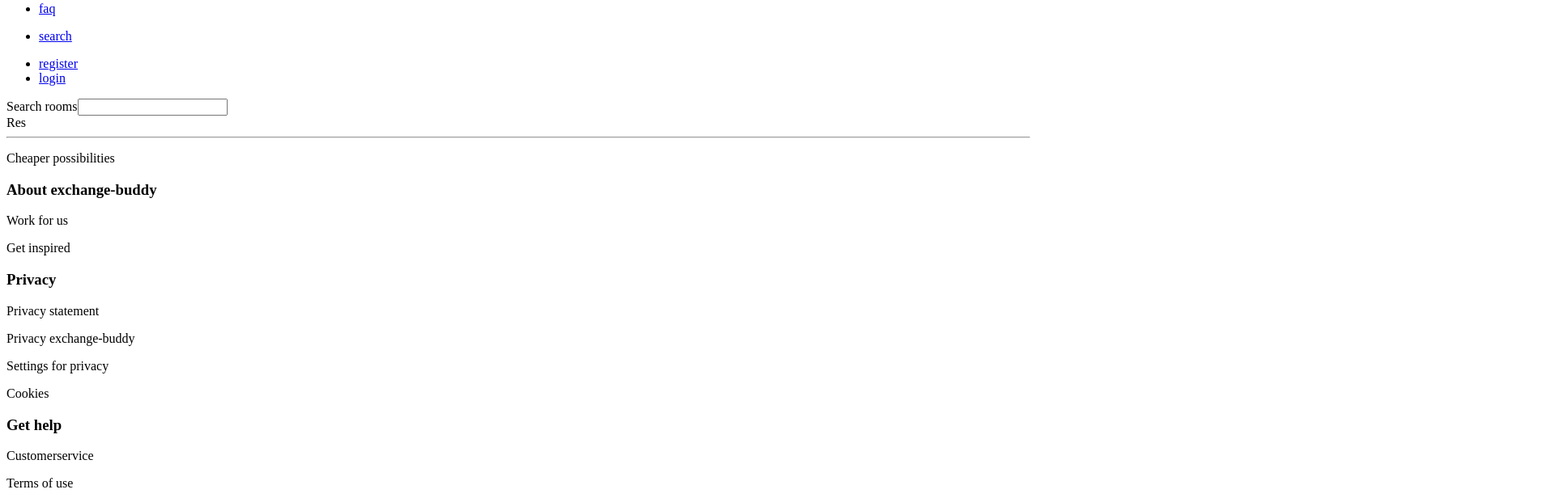
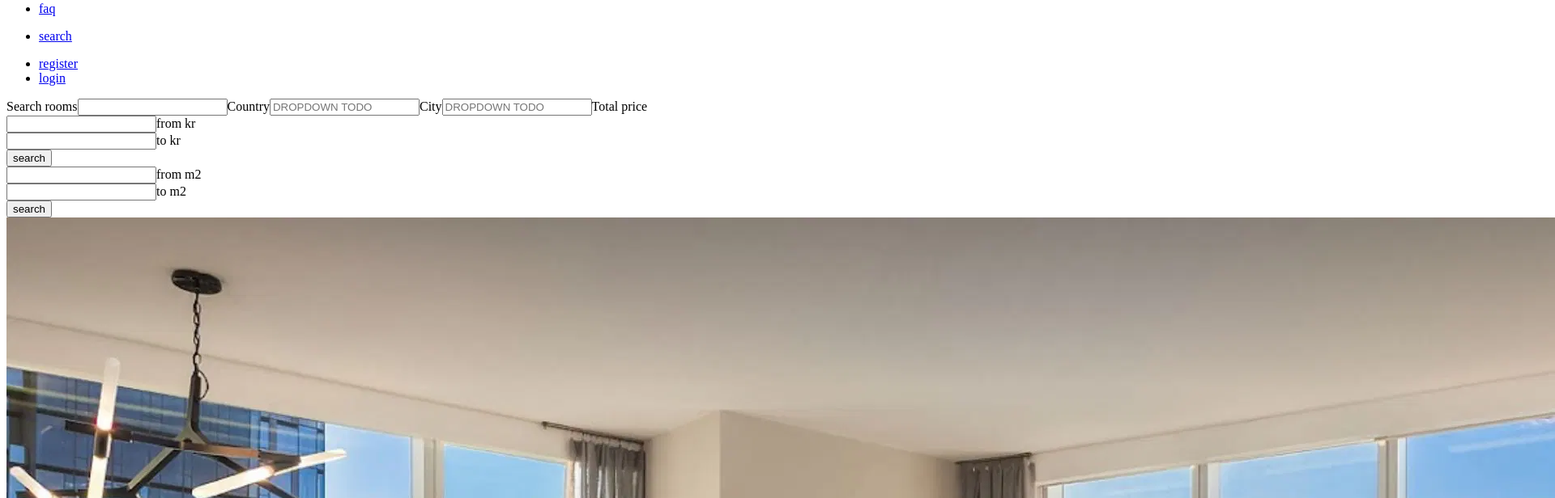
Before and after one commit to haraldnilsen/exchange-buddy, a React (Create React App) app in the folder student-frontend/: page /search in a window 1280 px wide. Shown: the part 380-996 px from the top of the page at 81% size, 1920 px wide, since content can reach past the window. Built offline with nearby package versions, Linux system fonts and the light colour scheme; the HTML template or start-up script is replaced by a standard one.

Commit message:
kakemann

```diff
--- a/student-frontend/package.json
+++ b/student-frontend/package.json
@@ -11,6 +11,7 @@
     "@types/react": "^18.0.28",
     "@types/react-dom": "^18.0.11",
     "axios": "^1.3.4",
+    "flowbite": "^1.6.4",
     "react": "^18.2.0",
     "react-dom": "^18.2.0",
     "react-icons": "^4.8.0",
--- a/student-frontend/src/components/Footer.tsx
+++ b/student-frontend/src/components/Footer.tsx
@@ -55,8 +55,8 @@ const Footer : React.FC = () => {
                 </div>
                 <div className="flex-col mx-8 mt-8">
                     <p>Innholdet er beskyttet etter åndsverkloven. Regelmessig, systematisk eller kontinuerlig innhenting, lagring, indeksering, </p>
-                    <p>distribusjon og all annen form for sammenstilling av data tillates ikke uten eksplisitt, skriftlig tillatelse fra FINN.no. © 1996–2023 FINN.no</p>
-                    <p>AS</p>
+                    <p>distribusjon og all annen form for sammenstilling av data tillates ikke uten eksplisitt, skriftlig tillatelse fra exchange-buddy.com.</p>
+                    <p> © 2023–2023 exchange-buddy.com AS</p>
                 </div>
             </div>
         </>
--- a/student-frontend/src/pages/SearchRoom.tsx
+++ b/student-frontend/src/pages/SearchRoom.tsx
@@ -15,6 +15,7 @@ const SearchRoom : React.FC = () => {
     const [roomates, setRomates] = useState("");
     const [wifi, setWifi] = useState(false);
     const [appliances, setAppliances] = useState("");
+    const [roomsize, setRoomsize] = useState("");
 
     /* Other state hooks */
 
@@ -23,17 +24,72 @@ const SearchRoom : React.FC = () => {
             <Navbar />
 
             {/* Container */}
-            <div className="flex justify-center items-center mt-32">
+            <div className="flex justify-center mt-32">
 
                 {/* Search specs */}
-                <div className="flex flex-col">
+                <div className="flex flex-col mx-6 mt-20">
+                    {/* Search rooms */}
                     <label>Search rooms</label>
                     <input className="border-2 rounded-md h-10 w-64" />
+                    {/* Search Country */}
+                    <label>Country</label>
+                    <input className="border-2 rounded-md h-10 w-64" placeholder="DROPDOWN TODO" />
+                    {/* Search city */}
+                    <label>City</label>
+                    <input className="border-2 rounded-md h-10 w-64" placeholder="DROPDOWN TODO" />
+                    {/* Pricing */}
+                    <label>Total price</label>
+                    <div className="flex">
+                        <div className="flex flex-col">
+                            <input className="h-10 w-20 border-2 rounded-md" />
+                            <label>from kr</label>
+                        </div>
+                        <div className="flex flex-col mx-4">
+                            <input className="h-10 w-20 border-2 rounded-md" />
+                            <label>to kr</label>
+                        </div>
+                        <div className="flex flex-col">
+                            <button className="h-10 w-16 border-2 rounded-md">search</button>
+                        </div>
+                    </div>
+                    {/* Sizing */}
+                    <div className="flex">
+                        <div className="flex flex-col">
+                            <input className="h-10 w-20 border-2 rounded-md" />
+                            <label>from m2</label>
+                        </div>
+                        <div className="flex flex-col mx-4">
+                            <input className="h-10 w-20 border-2 rounded-md" />
+                            <label>to m2</label>
+                        </div>
+                        <div className="flex flex-col">
+                            <button className="h-10 w-16 border-2 rounded-md">search</button>
+                        </div>
+                    </div>
+                    {/* number of roomates */}
+                    <div>
+                        {/* lage n rekke med knapper med antall roomates på som value, direkte søk */}
+                    </div>
+                    {/* Wifi and appliances */}
+                    <div>
+                        {/* Radiobuttons */}
+                    </div>
+
+
                 </div>
 
                 {/* Results */}
-                <div>
-                    Res
+                <div className="flex flex-col w-1/2">
+                    {/* Mock pictures */}
+                    <div className="w-1/2 my-4">
+                        <img alt="picture" src={require("../images/apartment.png")} />
+                    </div>
+                    <div className="w-1/2 my-4">
+                        <img alt="picture" src={require("../images/apartment.png")} />
+                    </div>
+                    <div className="w-1/2 my-4">
+                        <img alt="picture" src={require("../images/apartment.png")} />
+                    </div>
                 </div>
 
             </div>
```
Also changed, not shown: student-frontend/src/images/apartment.png (added), 1 other file (tests, documents, lock files or other folders).
